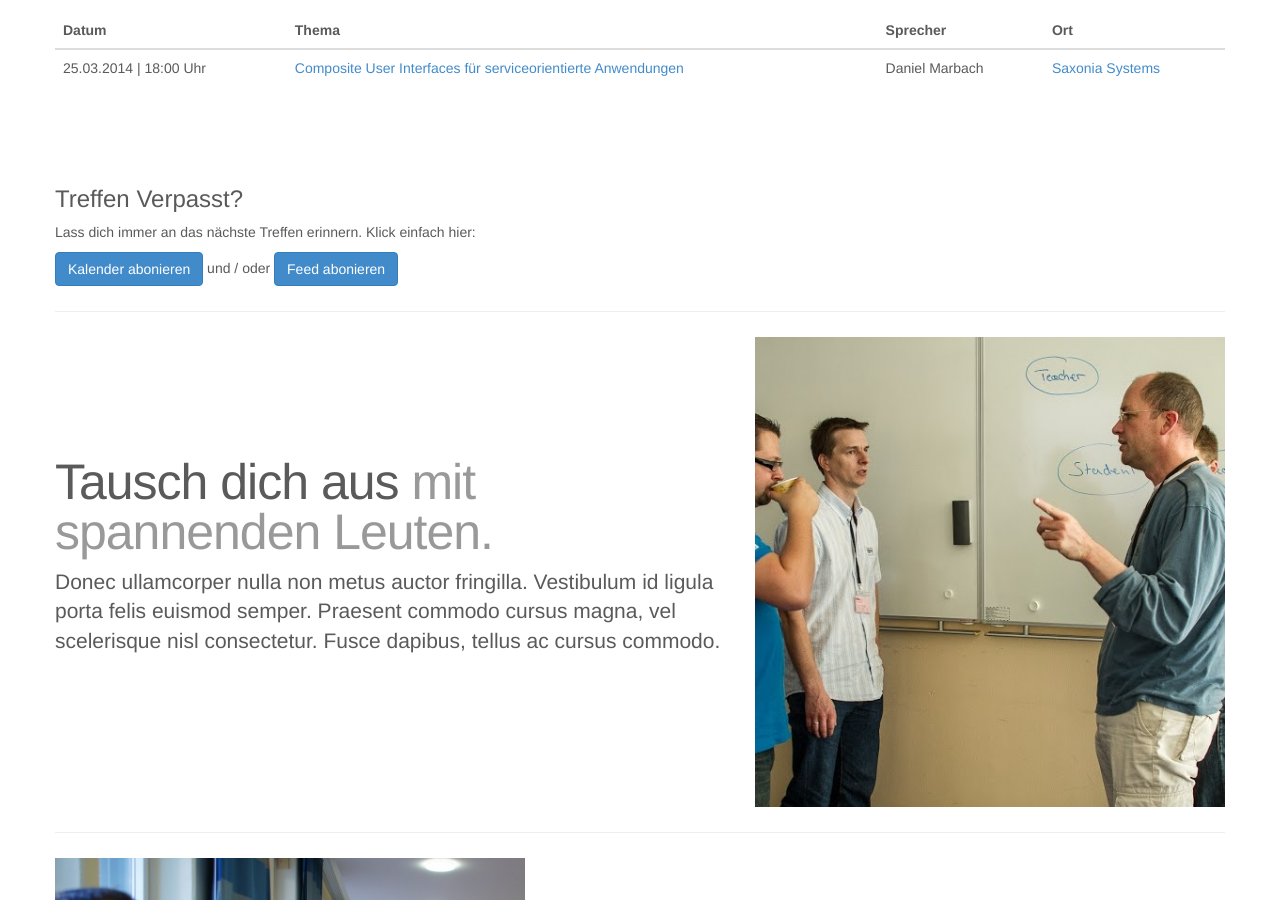
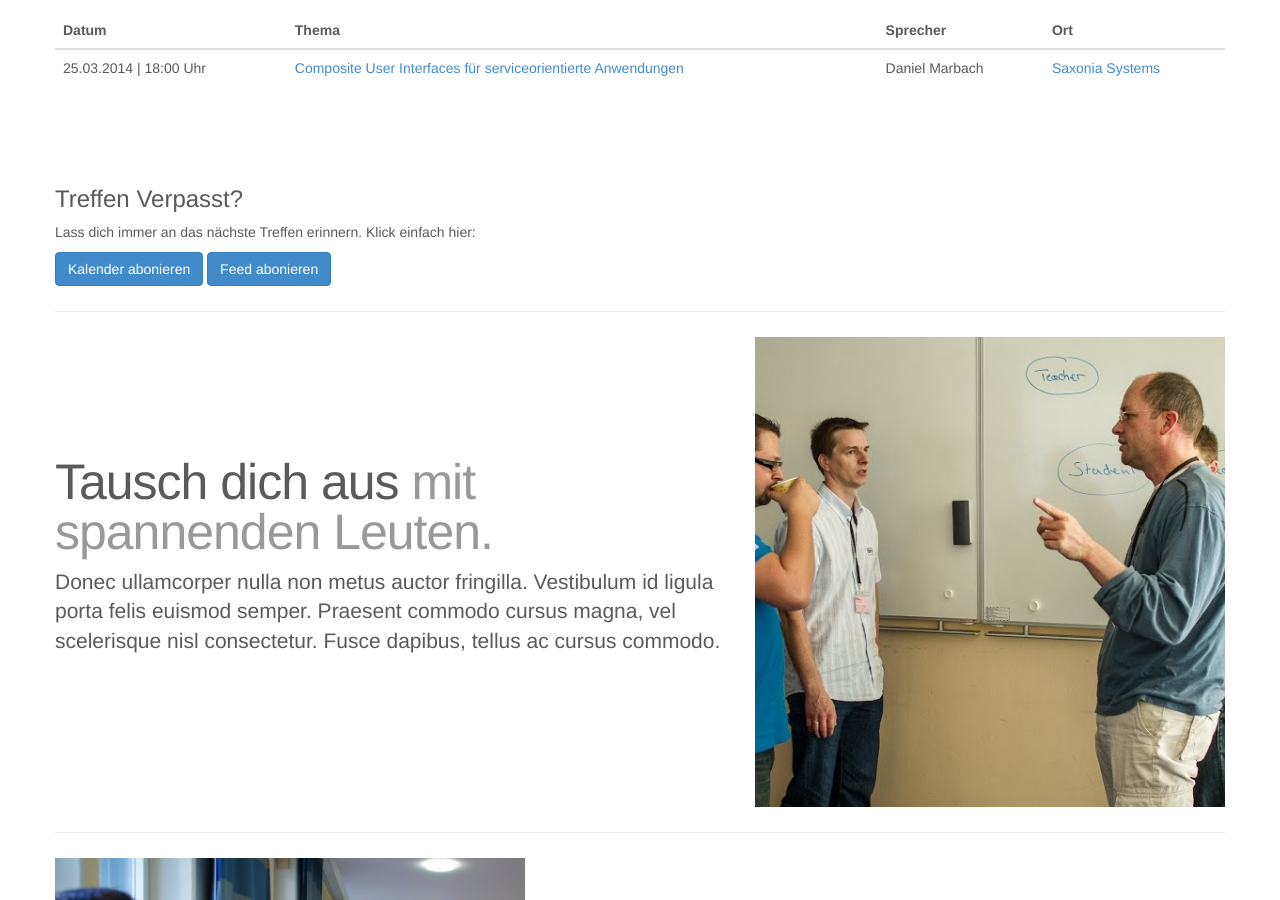
Before and after one commit to dddotnet/dddotnet.github.io, a Jekyll site: the page built from index.html, in a window 1280 px wide and 900 px high, scrolled down 528 px. Built offline with Jekyll 4.4.1, drawn with Linux system fonts in a browser that asks for light colours; Markdown is read by kramdown in place of the engine named in the settings.

Commit message:
replace text

```diff
--- a/index.html
+++ b/index.html
@@ -144,7 +144,7 @@
             </tbody>
         </table>
         <h3>Treffen Verpasst?</h3>
-        <p>Lass dich immer an das nächste Treffen erinnern. Klick einfach hier:</p><p><a class="btn btn-large btn-primary" href="webcal://dddotnet.github.io/calendar.ics">Kalender abonieren</a> und / oder
+        <p>Lass dich immer an das nächste Treffen erinnern. Klick einfach hier:</p><p><a class="btn btn-large btn-primary" href="webcal://dddotnet.github.io/calendar.ics">Kalender abonieren</a>
         <a class="btn btn-large btn-primary" href="atom.xml">Feed abonieren</a></p>
 
         <!-- Three columns of text below the carousel -->
```
